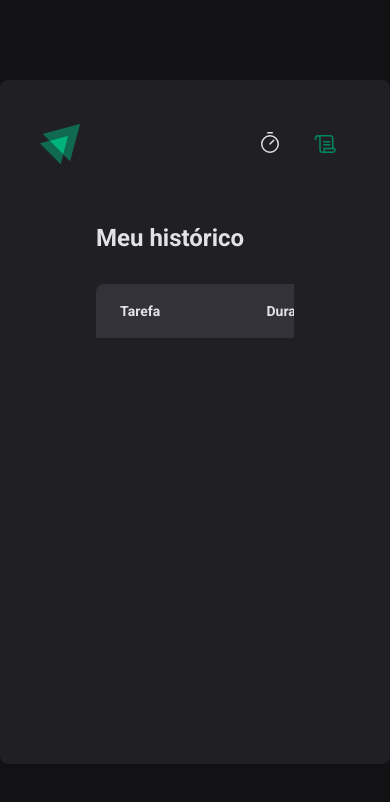
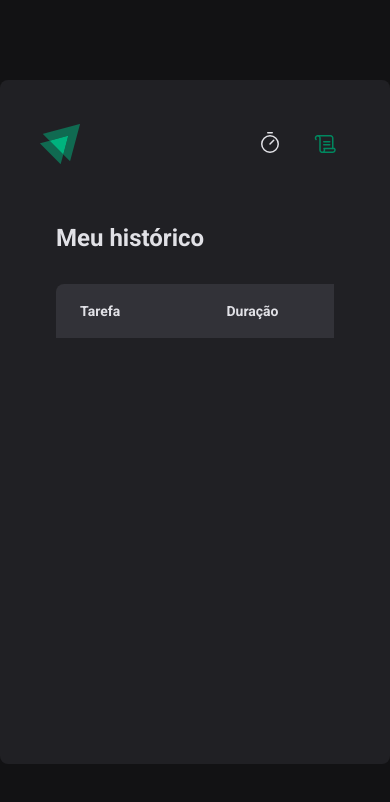
Before and after one commit to lucastheldl/IgnitePomodoro, a React (Vite) app: page /IgnitePomodoro/history in a window 390 px wide. Shown: the top 802 px of the page. Built offline with nearby package versions, Linux system fonts and the light colour scheme.

Commit message:
Improved the responsivity of history page

```diff
--- a/src/layouts/DefaultLayout/styles.ts
+++ b/src/layouts/DefaultLayout/styles.ts
@@ -5,6 +5,12 @@ export const LayoutContainer = styled.div`
   height: calc(100vh - 10rem);
   margin: 5rem auto;
   padding: 2.5rem;
+  @media (max-width: 460px) {
+    max-width: 25rem;
+  }
+  @media (max-width: 320px) {
+    max-width: 18rem;
+  }
 
   background-color: ${(props) => props.theme['gray-800']};
   border-radius: 8px;
--- a/src/pages/History/styles.ts
+++ b/src/pages/History/styles.ts
@@ -10,6 +10,12 @@ export const HistoryContainer = styled.main`
   h1 {
     font-size: 1.5rem;
     color: ${(props) => props.theme['gray-100']};
+  }
+  @media (max-width: 460px) {
+    padding: 3.5rem 1rem;
+  }
+  @media (max-width: 320px) {
+    padding: 3.5rem 0;
   }
 `
 
```
